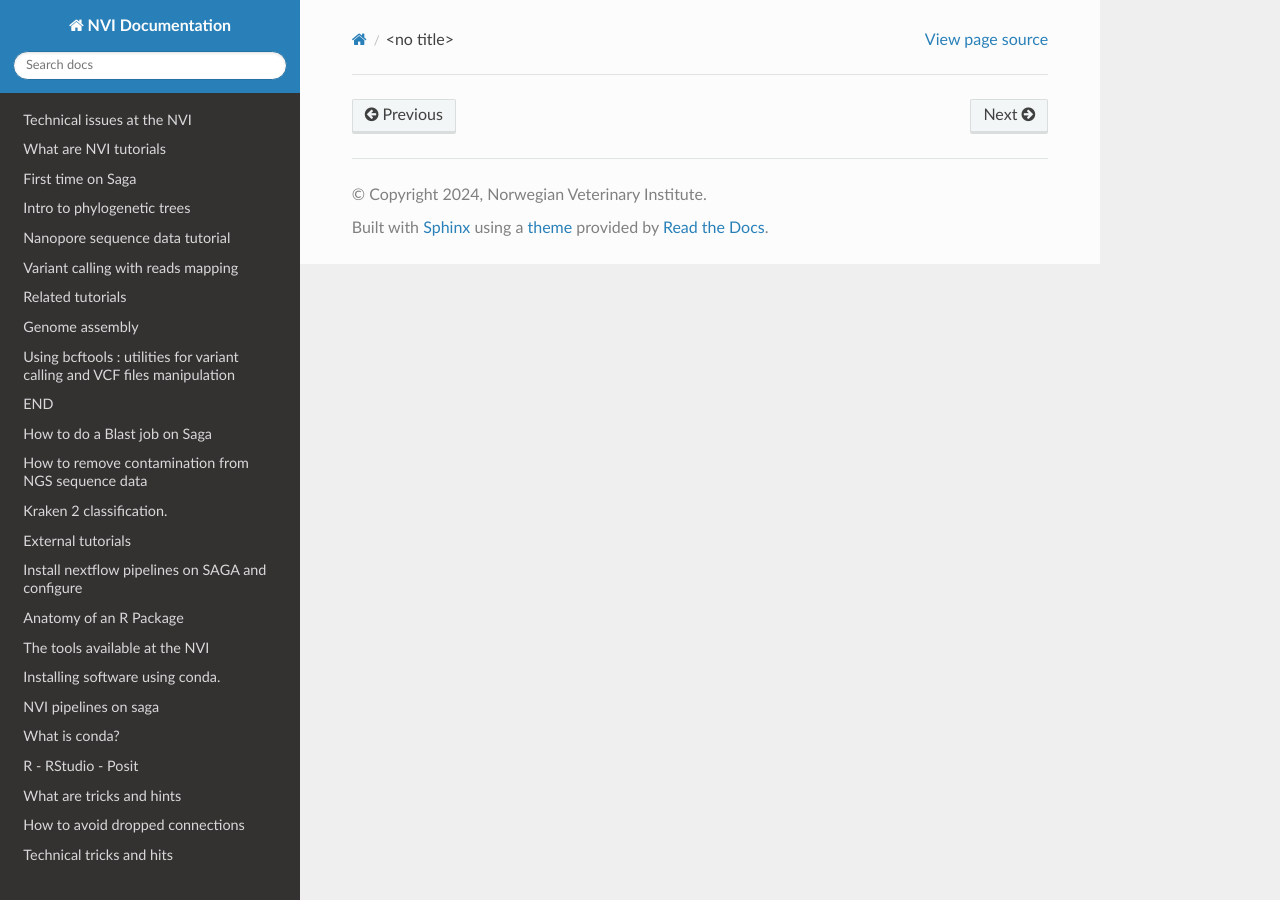
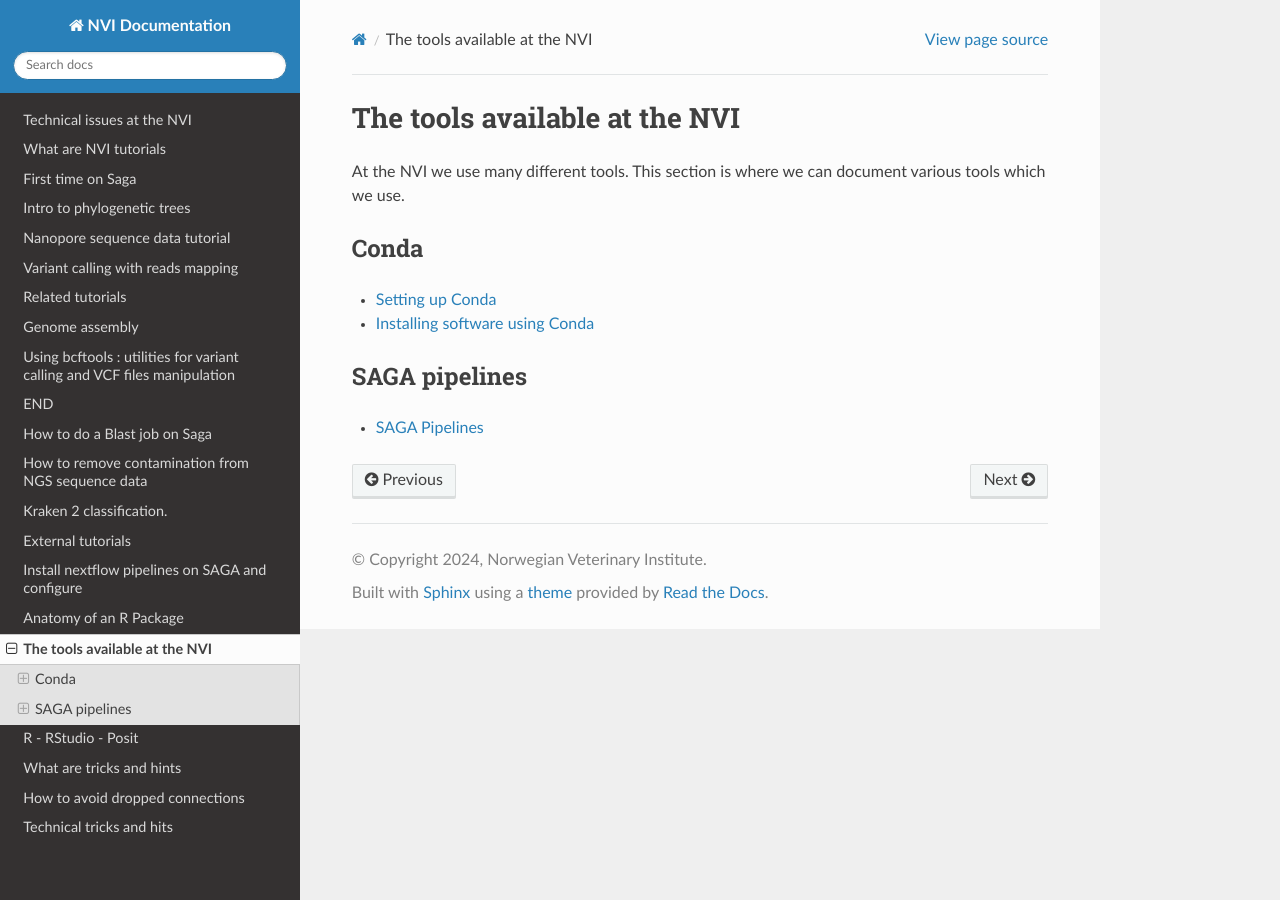
Before and after one commit to NorwegianVeterinaryInstitute/nvi-documentation, a Sphinx documentation site: the page built from docs/source/tools/index.rst, in a window 1280 px wide. Built offline with Sphinx 7.4.7 and the Read the Docs theme 2.0.0, drawn with Linux system fonts in a browser that asks for light colours; pages that are not in the unit, such as notebooks, are missing from menus.

Commit message:
fix tools folder layout

```diff
--- a/docs/source/tools/index.rst
+++ b/docs/source/tools/index.rst
@@ -1,6 +1,25 @@
+The tools available at the NVI
+==============================
+
+At the NVI we use many different tools. This section is where we can document
+various tools which we use.
+
+Conda
+-------
+
 .. toctree::
-   :hidden:
-   :titlesonly:
-   :glob:
+    :maxdepth: 1
 
-   *
+    Setting up Conda <01_setting_up_conda.md>
+    Installing software using Conda <02_installing_software_using_conda.md>
+
+
+
+
+SAGA pipelines
+--------------
+
+.. toctree::
+    :maxdepth: 1
+
+    SAGA Pipelines <03_saga_pipelines.md>
```
Also changed, not shown: docs/source/technical/05_slurm_usage.md (deleted, +0 -96 lines), docs/source/tools/00Usage.md (deleted, +0 -4 lines), docs/source/tools/01_setting_up_conda.md (renamed from docs/source/tools/setting_up_conda.md), docs/source/tools/02_installing_software_using_conda.md (renamed from docs/source/tools/installing_software_using_conda.md), docs/source/tools/03_saga_pipelines.md (renamed from docs/source/tools/saga_pipelines.md).
